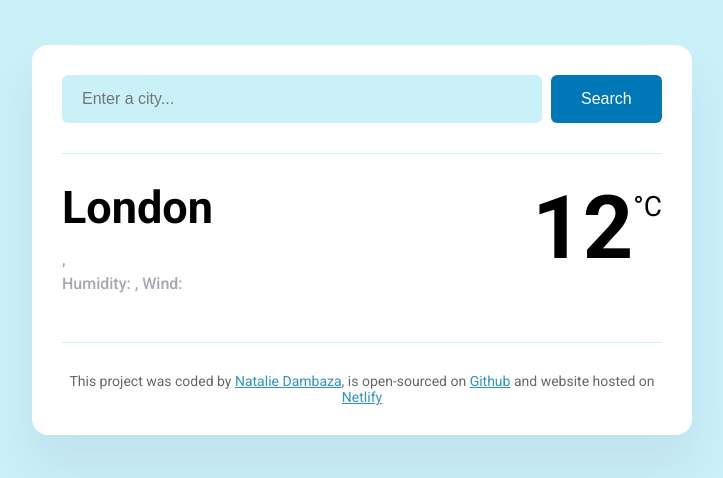
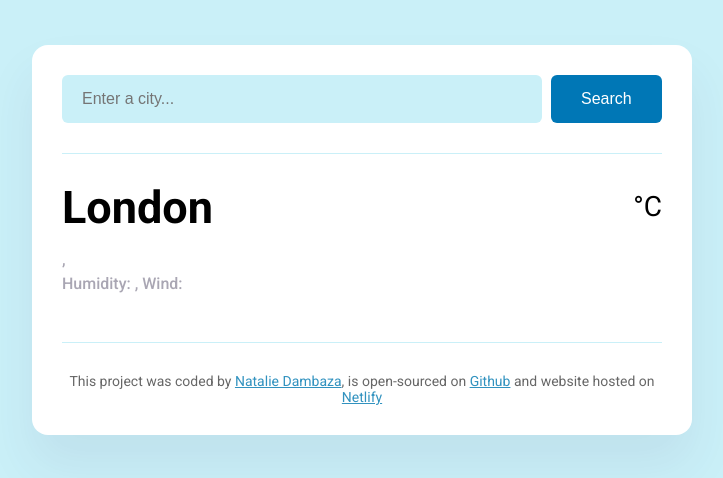
Before and after one commit to Ndambaza/Project-Week-8, a plain HTML site: page index.html in a window 1280 px wide. Shown: the whole page, without its empty margins (278-1001 px from the left). Drawn offline with nearby package versions, Linux system fonts and the light colour scheme; a web font is replaced by a local one.

Commit message:
Update index.html

```diff
--- a/index.html
+++ b/index.html
@@ -44,7 +44,7 @@
           <div class="weather-app-temperature-container">
             <div id="icon"></div>
 
-            <div class="weather-app-temperature" id="temperature">12</div>
+
             <div class="weather-app-unit">°C</div>
           </div>
         </div>
```
